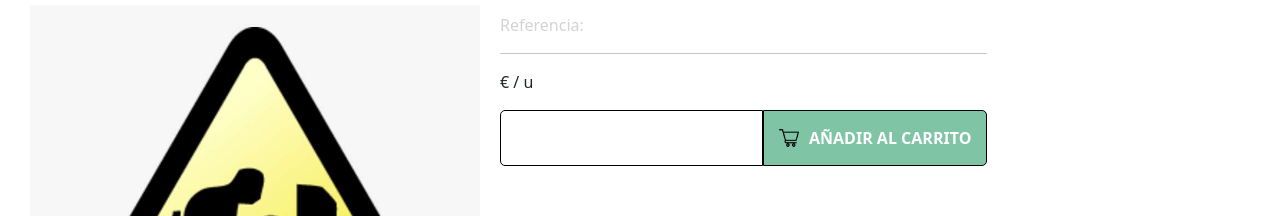
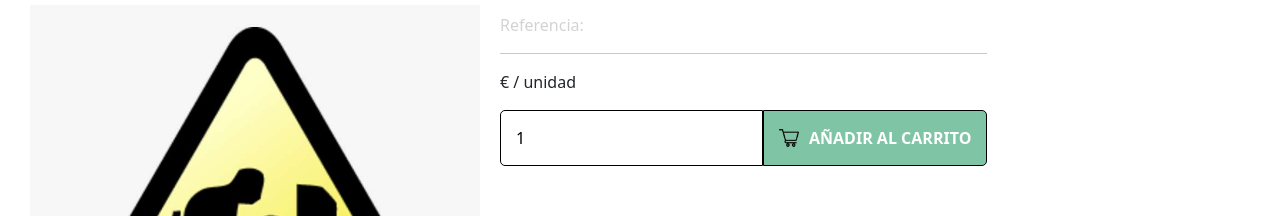
Before and after one commit to Wonternal/DyE-Farmacy, a React (Create React App) app in the folder client/dye-farmacy/: page /producto/1 in a window 1280 px wide. Shown: the part 125-341 px from the top of the page. Built offline with nearby package versions, Linux system fonts and the light colour scheme; no server answers.

Commit message:
Feature: Cant add to basket if not logged, sweetalert

```diff
--- a/client/dye-farmacy/src/components/dyeFarmacyApp/DyEFarmacyApp.jsx
+++ b/client/dye-farmacy/src/components/dyeFarmacyApp/DyEFarmacyApp.jsx
@@ -22,7 +22,7 @@ const DyEFarmacyApp = () => {
                 <Route path="/login" element={<Login setIsLogged={setIsLogged} setUserData={setUserData} />}></Route>
                 <Route path="/register" element={<Register setIsLogged={setIsLogged} setUserData={setUserData} />}></Route>
                 <Route path="/perfil" element={<PerfilUsuario setIsLogged={setIsLogged} userData={userData} />}></Route>
-                <Route path="/producto/:id" element={<Producto />}></Route>
+                <Route path="/producto/:id" element={<Producto isLogged={isLogged} />}></Route>
             </Routes>
             <HelpButton />
             <Footer />
--- a/client/dye-farmacy/src/components/home/Home.jsx
+++ b/client/dye-farmacy/src/components/home/Home.jsx
@@ -20,10 +20,10 @@ const Home = ({ isLogged }) => {
             }
         }
         retriveProductos();
-    }, [])
+    }, []);
     const linkToProduct = (id) => {
-        navigate(`/producto/${id}`)
-    }
+        navigate(`/producto/${id}`);
+    };
     return (
         <>
             <div className="productCardContainer">
@@ -31,21 +31,20 @@ const Home = ({ isLogged }) => {
                     return (
                         <div className="productCard" style={{ width: "20rem" }} key={producto.idProducto}>
                             <div className="productContent">
-                                <div onClick={() => linkToProduct(producto.idProducto)} style={{cursor: "pointer"}}>
+                                <div onClick={() => linkToProduct(producto.idProducto)} style={{ cursor: "pointer" }}>
                                     <img className="card-img-top" src={iconPorgress} alt="" />
                                     <div className="card-body">
                                         <h3 className="card-title">{producto.nombre}</h3>
                                         <h5 className="card-text">{producto.precio} €</h5>
                                     </div>
-                                </div>
-                                <div>
+
                                     <button type="submit" className="btn btn-primary mt-4 w-100">
                                         <b>COMPRAR</b>
                                     </button>
                                 </div>
                             </div>
                         </div>
-                    )
+                    );
                 })}
             </div>
         </>
--- a/client/dye-farmacy/src/components/producto/Producto.jsx
+++ b/client/dye-farmacy/src/components/producto/Producto.jsx
@@ -1,9 +1,12 @@
 import React, { useEffect, useState } from "react";
-import { useParams } from "react-router-dom";
+import { useNavigate, useParams } from "react-router-dom";
 import ProductoServices from "../../services/producto.service";
+import Swal from "sweetalert2";
 
-const Producto = () => {
+const Producto = ({ isLogged }) => {
     const { id } = useParams();
+    const navigate = useNavigate();
+    const [quantity, setQuantity] = useState(1);
 
     const [producto, setProducto] = useState();
     const iconPorgress = require("../../assets/backgrounds/workporgess.png");
@@ -12,7 +15,7 @@ const Producto = () => {
         if (id) {
             async function retriveProduct() {
                 try {
-                    const productData = await ProductoServices.getProductById(id)
+                    const productData = await ProductoServices.getProductById(id);
                     setProducto(productData);
                 } catch (error) {
                     console.log(error);
@@ -20,7 +23,20 @@ const Producto = () => {
             }
             retriveProduct();
         }
-    }, [id])
+    }, [id]);
+
+    const handleOnClickAnadirCarrito = () => {
+        if (isLogged) {
+            console.log("Añadiendo producto al carrito");
+        } else {
+            Swal.fire("Error", "Debe iniciar sesión antes de añadir productos al carrito", "info");
+            navigate("/login");
+        }
+    };
+
+    const handleOnChangeQuantity = (e) => {
+        setQuantity(e.target.value);
+    };
 
     return (
         <>
@@ -30,27 +46,27 @@ const Producto = () => {
                     <h1>
                         <b>{producto?.nombre}</b>
                     </h1>
-                    <p style={{ color: "lightgrey" }}>
-                        Referencia: {producto?.idProducto}
-                    </p>
-                    <p>
-                        {producto?.descripcion}
-                    </p>
+                    <p style={{ color: "lightgrey" }}>Referencia: {producto?.idProducto}</p>
+                    <p>{producto?.descripcion}</p>
                     <hr />
-                    <p>
-                        {producto?.precio} € / u
-                    </p>
+                    <p>{producto?.precio} € / unidad</p>
                     <div className="containerCarrito">
-                        <input className="inputCarritoContainer" type="number" />
-                        <button className="textoCarritoContainer">
-                            <img style={{ width: 20, marginRight: 10 }} src={iconCarrito} alt=""/>
-                            <label className="textoCarrito">AÑADIR AL CARRITO</label>
+                        <input
+                            className="inputCarritoContainer"
+                            type="number"
+                            name="quantity"
+                            value={quantity}
+                            onChange={(e) => e.target.value > 0 && e.target.value < 100 && handleOnChangeQuantity(e)}
+                        ></input>
+                        <button className="textoCarritoContainer" onClick={handleOnClickAnadirCarrito}>
+                            <img style={{ width: 20, marginRight: 10 }} src={iconCarrito} alt="" />
+                            <span className="textoCarrito">AÑADIR AL CARRITO</span>
                         </button>
                     </div>
                 </div>
             </div>
         </>
-    )
+    );
 };
 
 export default Producto;
```
